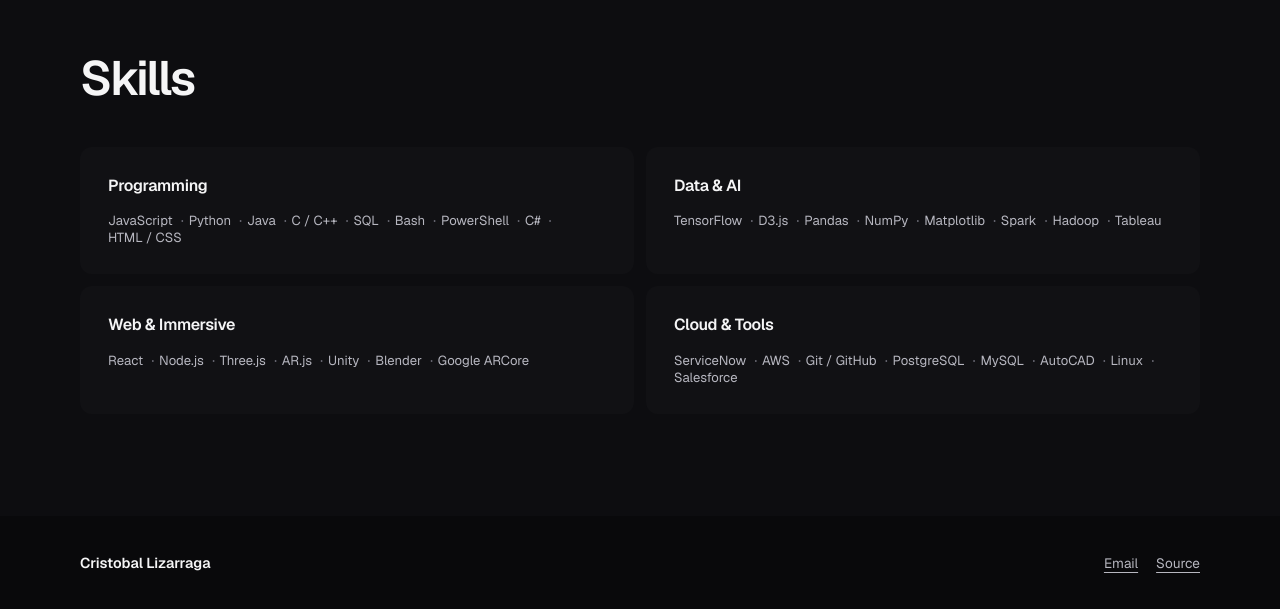
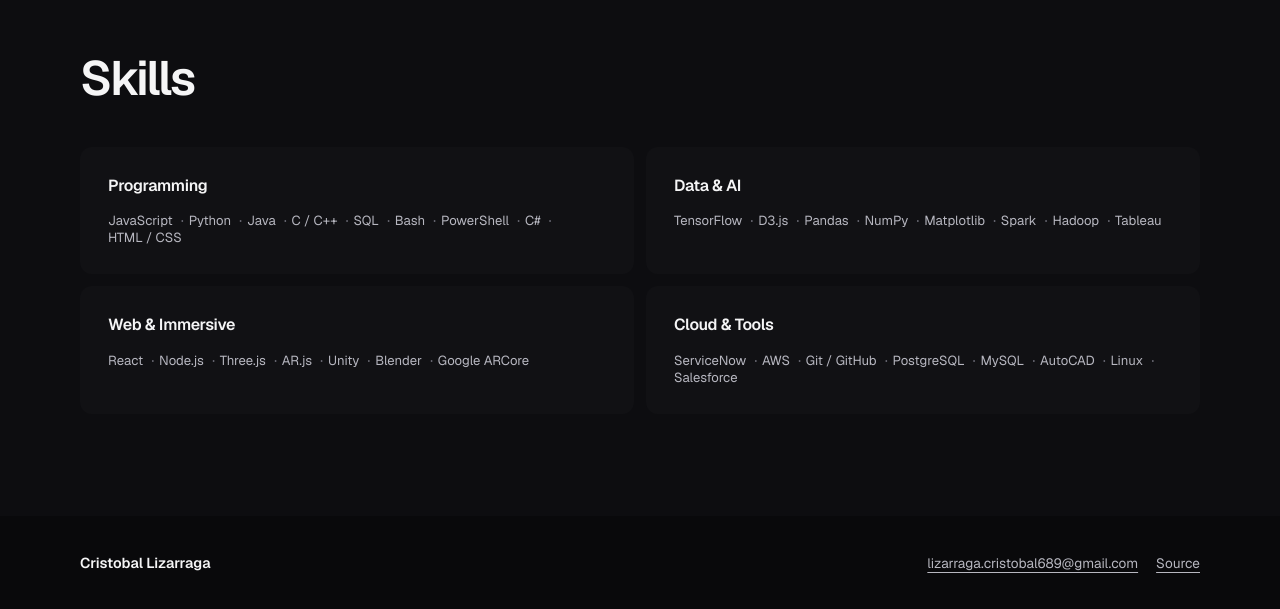
Before and after one commit to lcris689/CrisWebsite, a React (Vite) app: page / in a window 1280 px wide. Shown: the part 4268-4877 px from the top of the page. Built offline with nearby package versions, Linux system fonts and the light colour scheme.

Commit message:
Updated header

```diff
--- a/src/components/Footer.jsx
+++ b/src/components/Footer.jsx
@@ -8,7 +8,7 @@ export default function Footer() {
           <a className="wordmark" href="#top">Cristobal Lizarraga</a>
         </div>
         <div className="footer-links" aria-label="Footer links">
-          <a href="mailto:Lizarraga.cristobal689@gmail.com">Email</a>
+          <a href="mailto:lizarraga.cristobal689@gmail.com">lizarraga.cristobal689@gmail.com</a>
           <a href="https://github.com/lcris689/CrisWebsite" target="_blank" rel="noreferrer">Source</a>
         </div>
       </div>
--- a/src/index.css
+++ b/src/index.css
@@ -190,7 +190,7 @@ p { color: var(--color-body); line-height: 1.65; }
 
 .site-footer { padding-block: 36px; background: var(--color-canvas); }
 .footer-inner { display: flex; justify-content: space-between; gap: 32px; }
-.footer-links { display: flex; align-items: center; gap: 18px; }
+.footer-links { display: flex; flex-wrap: wrap; align-items: center; gap: 18px; }
 .footer-links a { color: var(--color-body); font-size: 0.85rem; text-underline-offset: 4px; }
 
 @media (max-width: 800px) {
```
Also changed, not shown: 1 other file (tests, documents, lock files or other folders).
